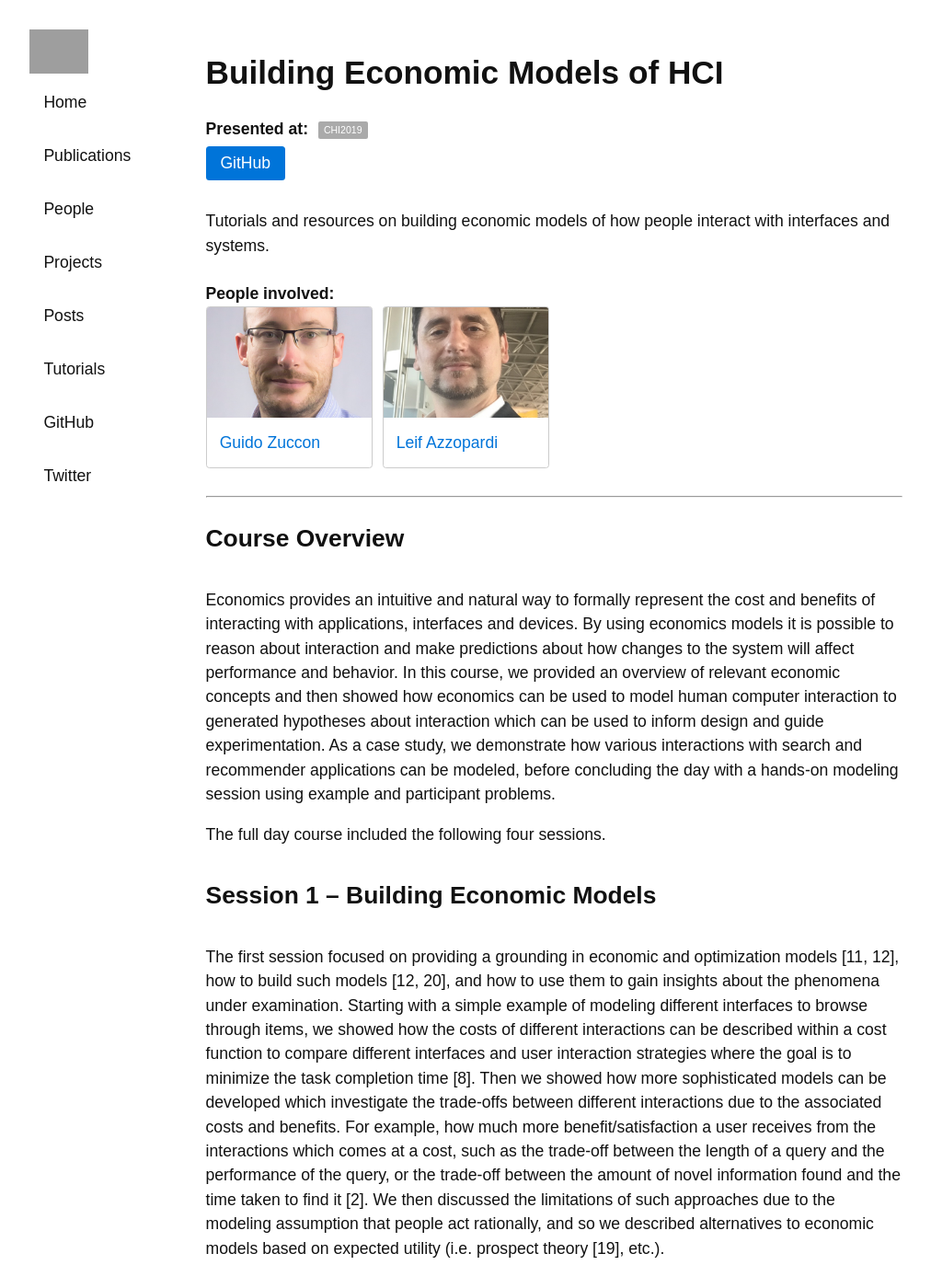
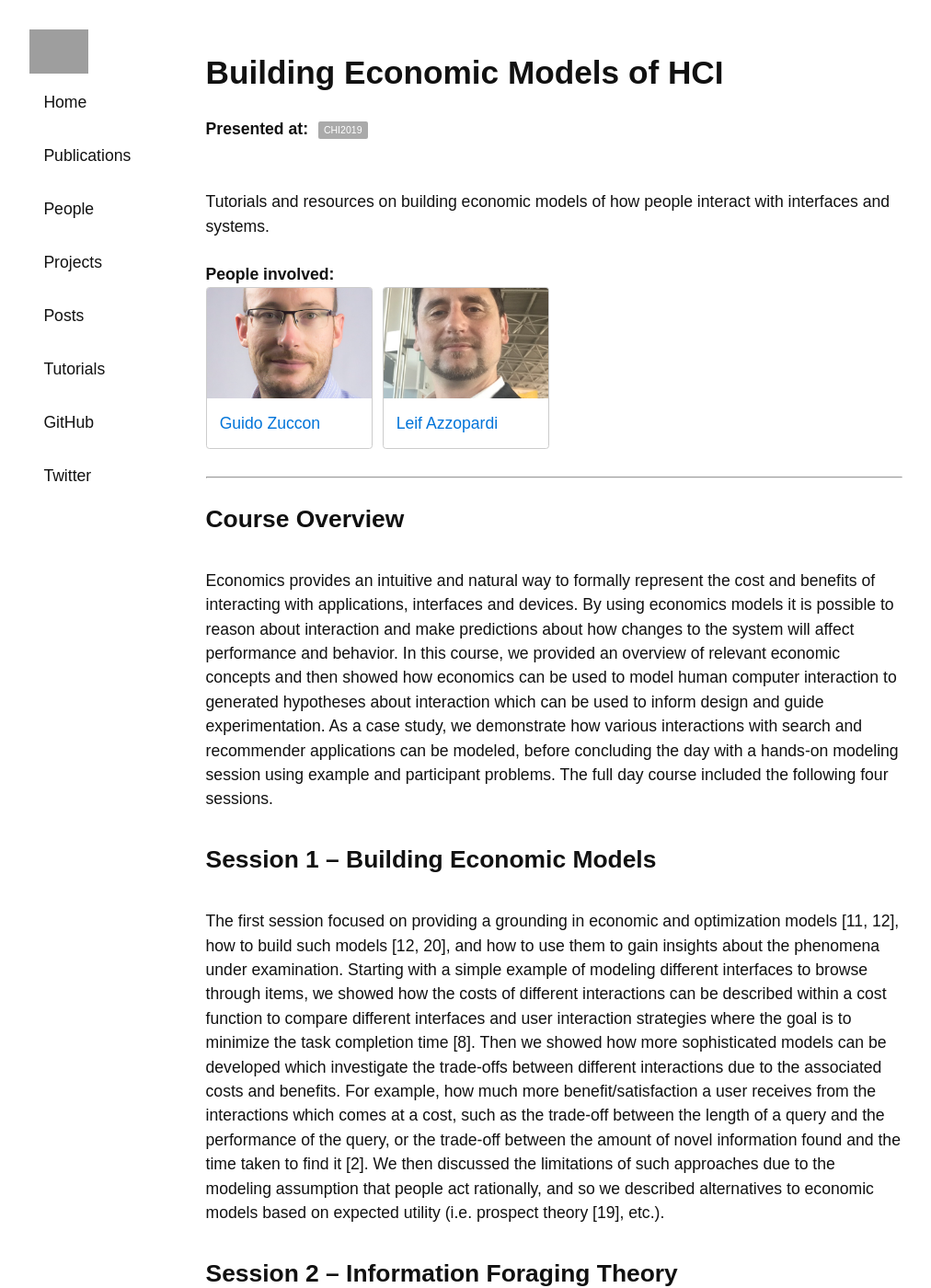
Before and after one commit to ielab/ielab.github.io, a Jekyll site: the page built from _tutorials/economic-hci.md, in a window 1280 px wide and 1400 px high. Shown: the whole window at 92% size, without its empty margins (139-1151 px from the left). Built offline with Jekyll 4.4.1, drawn with Linux system fonts in a browser that asks for light colours; grey boxes are pictures that could not be loaded.

Commit message:
update tutorial text

```diff
--- a/_tutorials/economic-hci.md
+++ b/_tutorials/economic-hci.md
@@ -3,19 +3,15 @@ name: Building Economic Models of HCI
 venues: [CHI2019]
 people: [guido-zuccon, leif-azzopardi]
 description: Tutorials and resources on building economic models of how people interact with interfaces and systems.
-links:
- - url: https://github.com/ielab/economic-hci-tutorial
-   name: GitHub
 ---
 
 
 <h2>Course Overview</h2>
+<p>
 Economics provides an intuitive and natural way to formally represent the cost and benefits of interacting with applications, interfaces and devices. By using economics models it is possible to reason about interaction and make predictions about how changes to the system will affect performance and behavior. In this course, we provided an overview of relevant economic concepts and then showed how economics can be used to model human computer interaction to generated hypotheses about interaction which can be used to inform design and guide experimentation. As a case study, we demonstrate how various interactions with search and recommender applications can be modeled, before concluding the day with a hands-on modeling session using example and participant problems.
 
-
-
-
 The full day course included the following four sessions.
+</p>
 
 <h2>Session 1 – Building Economic Models</h2>
 The first session focused on providing a grounding in economic and optimization models [11, 12], how to build such models [12, 20], and how to use them to gain insights about the phenomena under examination. Starting with a simple example of modeling different interfaces to browse through items, we showed how the costs of different interactions can be described within a cost function to compare different interfaces and user interaction strategies where the goal is to minimize the task completion time [8]. Then we showed how more sophisticated models can be developed which investigate the trade-offs between different interactions due to the associated costs and benefits. For example, how much more benefit/satisfaction a user receives from the interactions which comes at a cost, such as the trade-off between the length of a query and the performance of the query, or the trade-off between the amount of novel information found and the time taken to find it [2]. We then discussed the limitations of such approaches due to the modeling assumption that people act rationally, and so we described alternatives to economic models based on expected utility (i.e. prospect theory [19], etc.).
```
